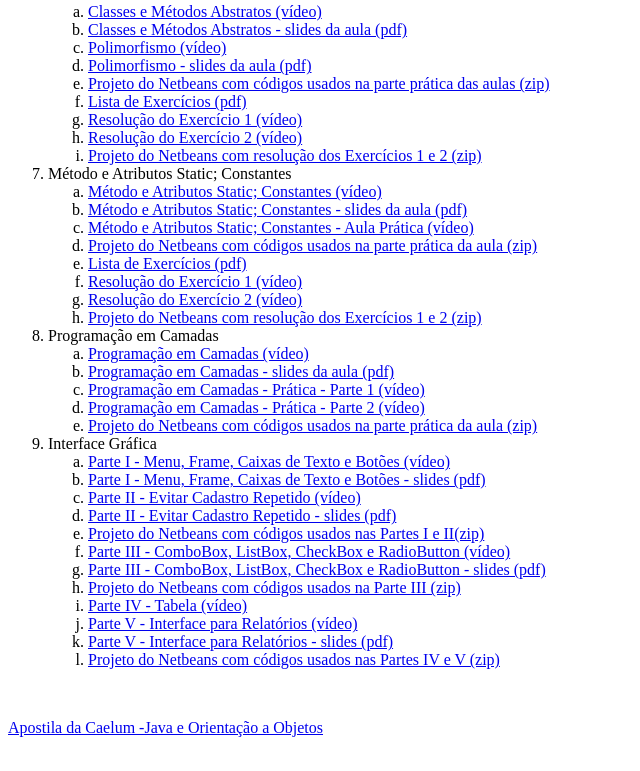
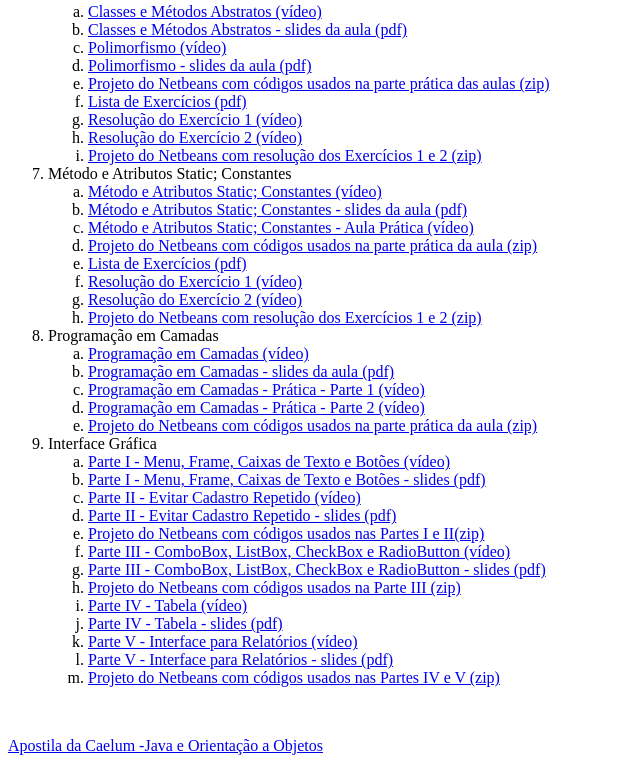
Before and after one commit to daniloeler/daniloeler.github.io, a plain HTML site: page teaching/POO2020/index.html in a window 1280 px wide. Shown: the part 1080-1851 px from the top of the page, without its empty margins (0-640 px from the left). Drawn offline with Linux system fonts and the light colour scheme.

Commit message:
parte V - aula 09 - poo

```diff
--- a/teaching/POO2020/index.html
+++ b/teaching/POO2020/index.html
@@ -121,6 +121,7 @@
                     <li><a href="./files/POO-Aula09-InterfaceDeUsuario-ParteIII.pdf">Parte III - ComboBox, ListBox, CheckBox e RadioButton - slides (pdf)</a></li>
                     <li><a href="./files/ExemplosAula09_Parte3.zip">Projeto do Netbeans com códigos usados na Parte III (zip)</a></li>
 					<li><a href="https://youtu.be/7N58sflcJP8">Parte IV - Tabela (vídeo)</a></li>
+					<li><a href="./files/POO-Aula09-InterfaceDeUsuario-ParteIV.pdf">Parte IV - Tabela - slides (pdf)</a></li>
                     <li><a href="https://youtu.be/imFksnHbUtE">Parte V - Interface para Relatórios (vídeo)</a></li>
 					<li><a href="./files/POO-Aula09-InterfaceDeUsuario-ParteV.pdf">Parte V - Interface para Relatórios - slides (pdf)</a></li>
 					<li><a href="./files/ExemplosAula09_Parte4_5.zip">Projeto do Netbeans com códigos usados nas Partes IV e V (zip)</a></li>
```
Also changed, not shown: 2 other files.
